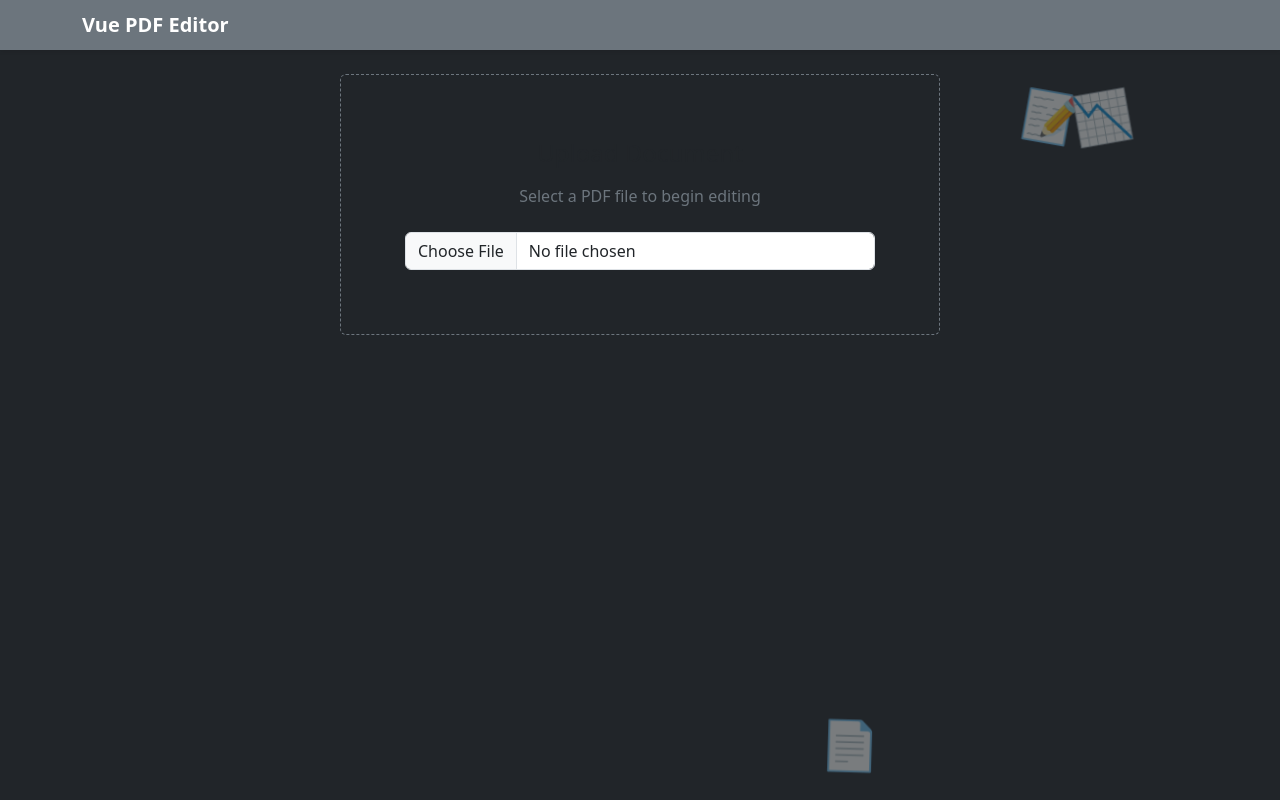
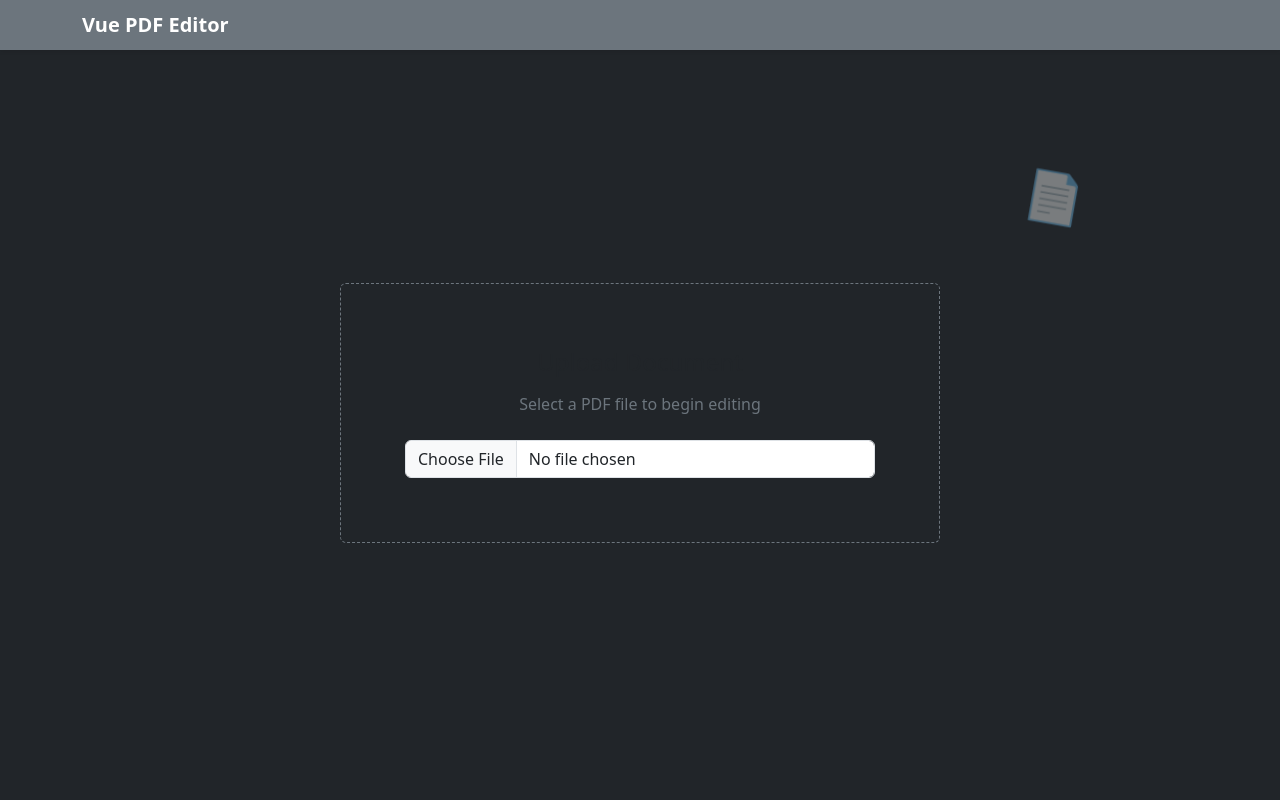
Before and after one commit to GeloDevDesign/Easy-PDF-Form-Signature-Tool, a Vue app: page / in a window 1280 px wide. Built offline with nearby package versions, Linux system fonts and the light colour scheme.

Commit message:
3rd commit

```diff
--- a/src/App.vue
+++ b/src/App.vue
@@ -1,10 +1,9 @@
 <template>
-  <div class="bg-dark min-vh-100 text-white pb-5 position-relative overflow-hidden">
+  <div class="bg-dark min-vh-100 text-white pb-5 position-relative overflow-hidden d-flex flex-column">
 
     <div class="animation-layer">
       <div class="cute-file walker">
         <div class="face">📄</div>
-        <div class="legs"></div>
       </div>
 
       <div class="fight-scene">
@@ -69,7 +68,10 @@
       </div>
     </nav>
 
-    <div class="container d-flex flex-column align-items-center" style="z-index: 10; position: relative;">
+    <div
+      class="container d-flex flex-column align-items-center"
+      :class="{ 'justify-content-center flex-grow-1': !pdfFile }"
+      style="z-index: 10; position: relative;">
 
       <div v-if="!pdfFile" class="card bg-dark border-secondary text-center p-5" style="width: 100%; max-width: 600px; border-style: dashed !important;">
         <div class="card-body">
@@ -153,7 +155,7 @@
           />
 
           <template v-if="selectedSignature">
-            <div
+             <div
               class="position-absolute bg-white border border-2 border-primary rounded-circle"
               style="width: 12px; height: 12px; bottom: -6px; right: -6px; cursor: se-resize; z-index: 1001;"
               @mousedown.stop="startResize($event, 'se')"
@@ -182,9 +184,7 @@
             </button>
           </template>
         </div>
-
       </div>
-
     </div>
 
     <div v-if="showSignaturePad" class="position-fixed top-0 start-0 w-100 h-100 d-flex justify-content-center align-items-center" style="background: rgba(0,0,0,0.8); z-index: 1050;">
@@ -219,7 +219,6 @@
 </template>
 
 <script setup>
-// ... existing script setup code ...
 import { ref, watch } from 'vue';
 import { PDFDocument, rgb, StandardFonts } from 'pdf-lib';
 import * as pdfjsLib from 'pdfjs-dist';
@@ -284,7 +283,7 @@ const renderPdf = async (buffer) => {
   await page.render({ canvasContext: context, viewport: viewport }).promise;
 };
 
-// ... existing Text Logic ...
+// ... Text Logic ...
 const toggleTextMode = () => {
   isTextMode.value = !isTextMode.value;
   if (isTextMode.value) {
@@ -314,7 +313,6 @@ const selectText = (index) => {
   selectedTextIndex.value = index;
   selectedSignature.value = false;
   currentFontSize.value = textElements.value[index].fontSize;
-  currentFontWeight.value = textElements.value[index].fontWeight;
   currentFontWeight.value = textElements.value[index].fontWeight;
   currentFontStyle.value = textElements.value[index].fontStyle;
 };
@@ -368,7 +366,7 @@ const removeText = (index) => {
   }
 };
 
-// ... existing Signature Logic ...
+// ... Signature Logic ...
 const startDrawing = (e) => {
   e.preventDefault();
   isDrawing = true;
@@ -536,7 +534,7 @@ watch(isTextMode, (newVal) => {
   }
 });
 
-// ... existing Save/Download Logic ...
+// ... Save/Download Logic ...
 const downloadPdf = async () => {
   if (!pdfBytes.value) return;
 
@@ -596,7 +594,7 @@ const downloadPdf = async () => {
 </script>
 
 <style>
-/* Animation Container: Fixed to background */
+/* Animation Container */
 .animation-layer {
   position: absolute;
   top: 0;
@@ -608,27 +606,26 @@ const downloadPdf = async () => {
   opacity: 0.4;
 }
 
-/* Common File Styles */
 .cute-file {
   position: absolute;
   font-size: 3rem;
   user-select: none;
 }
 
-/* Walking Animation */
+/* Updated: Roaming Animation */
 .walker {
-  bottom: 20px;
-  left: -50px;
-  animation: walkAcross 15s linear infinite;
+  animation: roam 20s linear infinite;
 }
 
-/* Fighting Scene */
+/* Updated: Center Fighting Scene */
 .fight-scene {
   position: absolute;
-  top: 10%;
-  right: 10%;
+  top: 50%;
+  left: 50%;
   width: 150px;
   height: 100px;
+  /* Centers the fight scene perfectly */
+  transform: translate(-50%, -50%);
 }
 
 .fighter {
@@ -654,13 +651,13 @@ const downloadPdf = async () => {
   animation: spark 0.5s infinite;
 }
 
-/* Keyframes */
-@keyframes walkAcross {
-  0% { transform: translateX(0) rotate(0deg); left: -50px; }
-  25% { transform: translateX(25vw) rotate(5deg); }
-  50% { transform: translateX(50vw) rotate(-5deg); }
-  75% { transform: translateX(75vw) rotate(5deg); }
-  100% { transform: translateX(110vw) rotate(0deg); left: 100%; }
+/* Roam: Moves randomly around the screen edges */
+@keyframes roam {
+  0% { left: 10%; top: 10%; transform: rotate(0deg); }
+  25% { left: 80%; top: 20%; transform: rotate(10deg); }
+  50% { left: 70%; top: 80%; transform: rotate(-5deg); }
+  75% { left: 20%; top: 60%; transform: rotate(5deg); }
+  100% { left: 10%; top: 10%; transform: rotate(0deg); }
 }
 
 @keyframes fightLeft {
```
